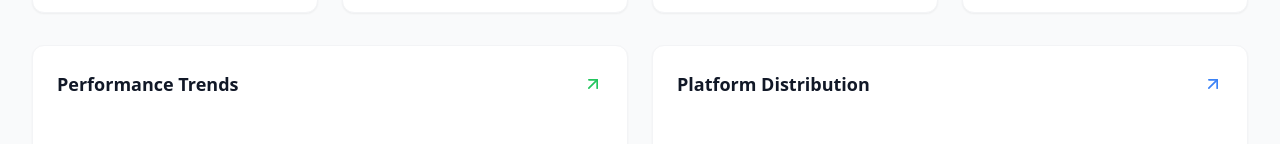
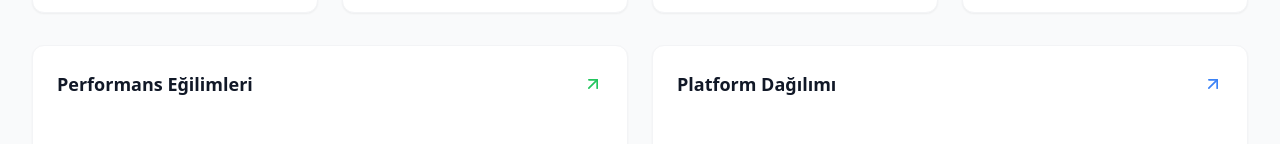
Before and after one commit to bozukaraba/kim-rapor, a React (Vite) app: page / in a window 1280 px wide. Both pictures are taken after typing "Sample", "name@example.com", "Sample" into the empty fields and a click on the button "Panele Giriş Yap". Shown: the part 354-498 px from the top of the page. Built offline with nearby package versions, Linux system fonts and the light colour scheme.

Commit message:
Dashboard arayüzü tamamen Türkçeye çevrildi

```diff
--- a/src/components/Dashboard.tsx
+++ b/src/components/Dashboard.tsx
@@ -94,7 +94,7 @@ const Dashboard: React.FC = () => {
       <div className="grid grid-cols-1 lg:grid-cols-2 gap-6 mb-8">
         <div className="bg-white p-6 rounded-xl shadow-sm border border-gray-100">
           <div className="flex items-center justify-between mb-4">
-            <h3 className="text-lg font-semibold text-gray-900">Performance Trends</h3>
+            <h3 className="text-lg font-semibold text-gray-900">Performans Eğilimleri</h3>
             <ArrowUpRight className="w-5 h-5 text-green-500" />
           </div>
           <Chart data={chartData} type="line" />
@@ -102,7 +102,7 @@ const Dashboard: React.FC = () => {
 
         <div className="bg-white p-6 rounded-xl shadow-sm border border-gray-100">
           <div className="flex items-center justify-between mb-4">
-            <h3 className="text-lg font-semibold text-gray-900">Platform Distribution</h3>
+            <h3 className="text-lg font-semibold text-gray-900">Platform Dağılımı</h3>
             <ArrowUpRight className="w-5 h-5 text-blue-500" />
           </div>
           <Chart data={pieData} type="pie" />
@@ -145,16 +145,16 @@ const Dashboard: React.FC = () => {
         </div>
 
         <div className="bg-white p-6 rounded-xl shadow-sm border border-gray-100">
-          <h3 className="text-lg font-semibold text-gray-900 mb-4">Quick Actions</h3>
+          <h3 className="text-lg font-semibold text-gray-900 mb-4">Hızlı İşlemler</h3>
           <div className="space-y-2">
             <button className="w-full text-left p-3 bg-blue-50 text-blue-700 rounded-lg hover:bg-blue-100 transition-colors">
-              Generate Monthly Report
+              Aylık Rapor Oluştur
             </button>
             <button className="w-full text-left p-3 bg-purple-50 text-purple-700 rounded-lg hover:bg-purple-100 transition-colors">
-              Export Analytics Data
+              Analitik Veriyi Dışa Aktar
             </button>
             <button className="w-full text-left p-3 bg-green-50 text-green-700 rounded-lg hover:bg-green-100 transition-colors">
-              Schedule Report Email
+              Rapor E-postası Zamanla
             </button>
           </div>
         </div>
```
